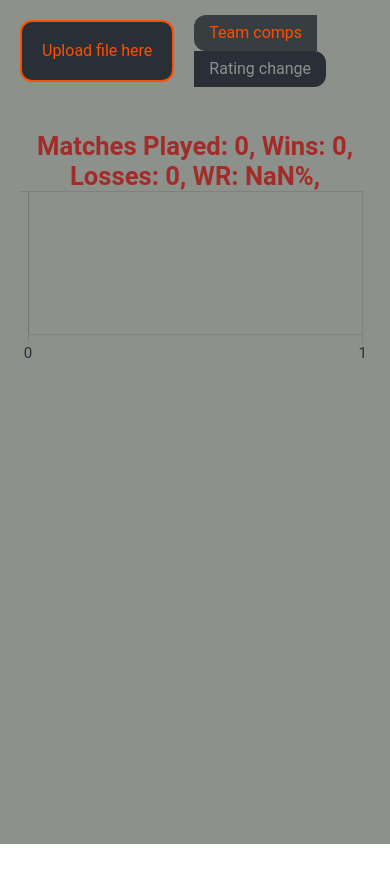
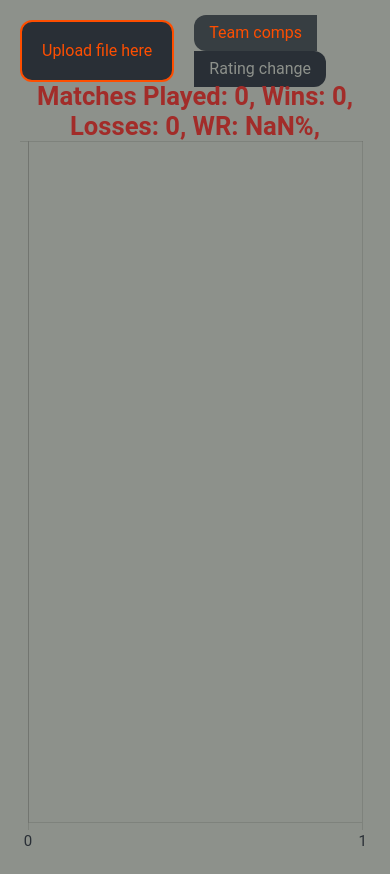
Before and after one commit to erom-dm/arena-stat-parser, a React (Create React App) app: page / in a window 390 px wide. Shown: the top 874 px of the page. Before the commit the page ends 844 px from the top, so only its background shows below. Built offline with nearby package versions, Linux system fonts and the light colour scheme; the HTML template or start-up script is replaced by a standard one.

Commit message:
More responsiveness

```diff
--- a/src/components/BarChart.tsx
+++ b/src/components/BarChart.tsx
@@ -44,6 +44,7 @@ const BarChart: React.FC<BarChartProps> = ({ dataset }) => {
     beginAtZero: true,
   };
   const options: any = {
+    maintainAspectRatio: false,
     indexAxis: "y",
     responsive: true,
     scales: {
@@ -161,7 +162,9 @@ const BarChart: React.FC<BarChartProps> = ({ dataset }) => {
       <div className="header">
         <h1 className="title">{chartTitle}</h1>
       </div>
-      <Bar data={data} options={options} />
+      <div className={"chart-container"}>
+        <Bar data={data} options={options} />
+      </div>
     </>
   );
 };
--- a/src/components/ChartContainer.tsx
+++ b/src/components/ChartWrapper.tsx
@@ -20,7 +20,7 @@ export type chartContainerProps = {
   chartType: string;
 };
 
-const ChartContainer: React.FC<chartContainerProps> = ({
+const ChartWrapper: React.FC<chartContainerProps> = ({
   sessionData,
   sessionSelection,
   chartType,
@@ -63,7 +63,7 @@ const ChartContainer: React.FC<chartContainerProps> = ({
   }, [chartType, sessionData, sessionSelection]);
 
   return (
-    <div className={"dashboard__chart-container"}>
+    <div className={"chart-wrapper"}>
       {localChartType === "Team comps" && (
         <BarChart dataset={chartDataset as TeamCompDataset} />
       )}
@@ -74,4 +74,4 @@ const ChartContainer: React.FC<chartContainerProps> = ({
   );
 };
 
-export default ChartContainer;
+export default ChartWrapper;
--- a/src/components/Dashboard.tsx
+++ b/src/components/Dashboard.tsx
@@ -1,10 +1,7 @@
 import React, { useEffect, useState } from "react";
 import UploadArea from "./UploadArea";
 import { INSTANCE_DATA } from "../utils/stateManagement";
-import {
-  MatchSessions,
-  ModdedArenaMatch,
-} from "../Types/ArenaTypes";
+import { MatchSessions, ModdedArenaMatch } from "../Types/ArenaTypes";
 import {
   getModdedArenaMatches,
   filterMatchData,
@@ -15,7 +12,7 @@ import SessionSelect from "./SessionSelect";
 import getTeams from "../utils/teamManagement";
 import TeamSelect from "./TeamSelect";
 import ButtonGroup from "./ButtonGroup";
-import ChartContainer from "./ChartContainer";
+import ChartWrapper from "./ChartWrapper";
 
 export type dashboardProps = {
   className?: string;
@@ -76,7 +73,7 @@ const Dashboard: React.FC<dashboardProps> = () => {
         </div>
       </div>
       {moddedMatchData && (
-        <ChartContainer
+        <ChartWrapper
           sessionData={sessionData}
           sessionSelection={sessionSelection}
           chartType={chartType}
--- a/src/components/LineChart.tsx
+++ b/src/components/LineChart.tsx
@@ -31,6 +31,7 @@ const LineChart: React.FC<LineChartProps> = ({ dataset }) => {
     beginAtZero: true,
   };
   const options = {
+    maintainAspectRatio: false,
     scales: {
       ["y-axis-1"]: {
         ticks: ticksConf,
@@ -83,7 +84,9 @@ const LineChart: React.FC<LineChartProps> = ({ dataset }) => {
       <div className="header">
         <h1 className="title">Team Rating Change</h1>
       </div>
-      <Line data={data} options={options} />
+      <div className={"chart-container"}>
+        <Line data={data} options={options} />
+      </div>
     </>
   );
 };
--- /dev/null
+++ b/src/styles/_chart-wrapper.scss
@@ -0,0 +1,14 @@
+.chart-wrapper {
+  position: relative;
+  text-align: center;
+  margin: 0 auto;
+  padding: 0;
+  width: 100%;
+  height: 100%;
+
+  .chart-container {
+    position: relative;
+    height: calc(100vh - 131px);
+    width: calc(100vw - 40px);
+  }
+}
--- a/src/styles/_dashboard.scss
+++ b/src/styles/_dashboard.scss
@@ -43,12 +43,4 @@
     background: $gunmetal;
     border-radius: $br;
   }
-
-  &__chart-container {
-    text-align: center;
-    margin: 0 auto;
-    padding: 50px 0px;
-    //max-height: 720px;
-    width: 100%;
-  }
 }
--- a/src/styles/index.scss
+++ b/src/styles/index.scss
@@ -4,6 +4,7 @@
 @import "dashboard";
 @import "dropdowns";
 @import "btn-group";
+@import "chart-wrapper";
 
 html, body, #root {
   height: 100%;
```
